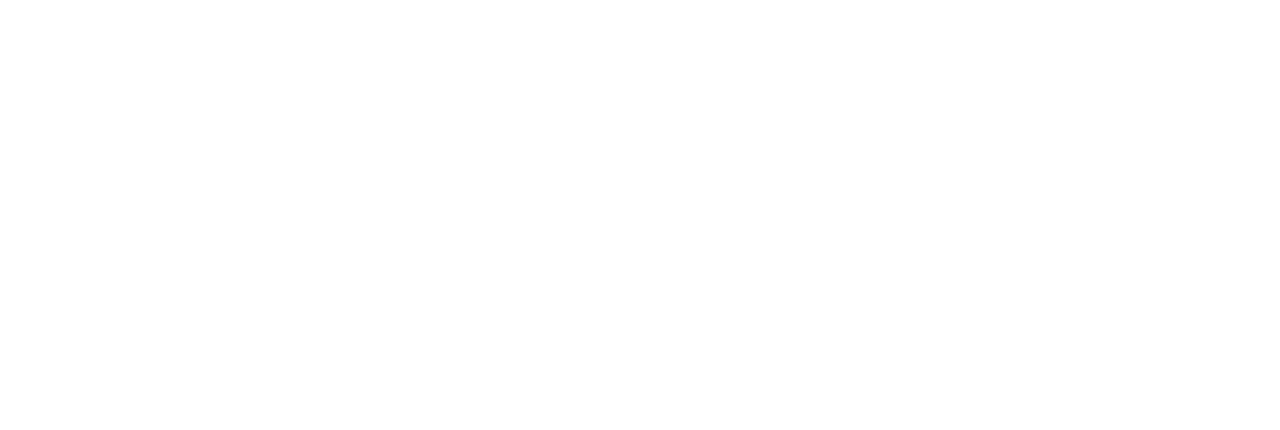
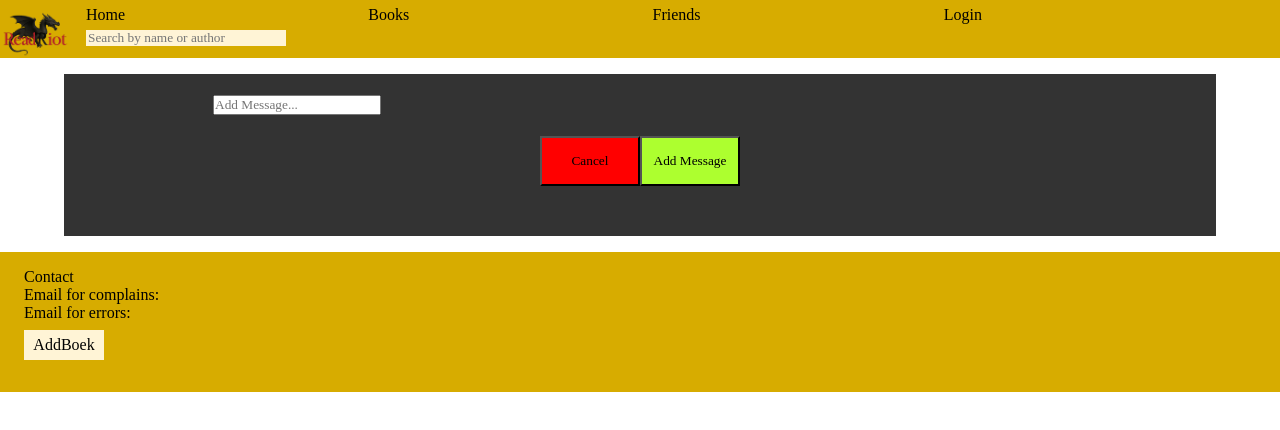
Before and after one commit to Ruveydabal/ReadRiot, a React (Vite) app: page /addmessage in a window 1280 px wide. Before the commit this address had no page. Shown: the top 430 px of the page. Built offline with nearby package versions, Linux system fonts and the light colour scheme; a web font is replaced by a local one.

Commit message:
Add and Delete
Added Add Message and added Delete message in the home page. I also deleted some files that we don't use

```diff
--- a/src/App.jsx
+++ b/src/App.jsx
@@ -6,6 +6,7 @@ import Login from "./pages/Login.jsx";
 import AddBoek from "./pages/AddBoek.jsx";
 import ProfileDetails from "./pages/ProfileDetails.jsx";
 import SearchPage from "./pages/SearchPage.jsx";
+import AddMessage from "./pages/AddMessage.jsx";
 
 const App = () => {
     return (
@@ -13,6 +14,7 @@ const App = () => {
             {/* alle Routes die worden gebruikt in de applicatie */}
             <Route path={"/"} element={<Home />} />
             <Route path={"/addbook"} element={<AddBoek />} />
+            <Route path={"/addmessage"} element={<AddMessage />} />
             <Route path={"/books"} element={<Books />} />
             <Route path={"/friends"} element={<Friends />} />
             <Route path={"/login"} element={<Login />} />
--- a/src/css/Home.scss
+++ b/src/css/Home.scss
@@ -6,7 +6,7 @@
     font-family: "Playfaire Display", serif;
 }
 
-.homeBackgroundWhite{
+.homeBackgroundWhite {
     height: 100%;
     width: 100%;
     display: flex;
@@ -36,6 +36,11 @@
             align-items: center;
             justify-content: center;
 
+            .deletebtn {
+                background-color: #FFF4D6;
+                margin-bottom: 0.2rem;
+            }
+
             .messageId{
                 height: 100%;
                 width: 70%;
@@ -55,7 +60,6 @@
                 border-left: 2px solid #333333;
             }
 
-
             .messageBlock{
                 height: 100%;
                 width: 100%;
@@ -63,7 +67,6 @@
                 flex-direction: row;
                 align-items: center;
                 justify-content: center;
-                //background-color: pink;
 
                 .messageReactionTextBlock{
                     height: 25px;
@@ -71,8 +74,6 @@
                     display: flex;
                     flex-direction: row;
                     justify-content: center;
-                   // background-color: red;
-
 
                 .messageText{
                     color: black;
@@ -88,7 +89,6 @@
                     margin-left: 4px;
                 }
             }
-
         }
 
         .reactionBlock{
@@ -106,10 +106,25 @@
                 flex-direction: row;
                 align-items: center;
                 justify-content: center;
-                  //  background-color: yellow;
+                }
+            }
         }
     }
 }
 
+.buttonmessage {
+    background-color: #FFF4D6;
+    margin-bottom: 1rem;
+    .navLink {
+        height: 30px;
+        width: auto;
+        display: flex;
+        align-items: center;
+        justify-content: center;
+        margin: 0.2rem;
+        a {
+            text-decoration: none;
+            color: black;
         }
     }
+}
--- /dev/null
+++ b/src/pages/AddMessage.jsx
@@ -0,0 +1,71 @@
+import React, { useState } from "react";
+import "../css/Books.scss";
+import Nav from "./Nav.jsx";
+import Footer from "./Footer.jsx";
+import { collection, addDoc } from "firebase/firestore";
+import { useNavigate } from 'react-router-dom';
+import { db } from "../Firebase.jsx";
+
+const AddMessage = () => {
+    const messages = collection(db, "Messages");
+    const navigate = useNavigate();
+
+    //informatie
+    const [getMessage, setMessage] = useState({
+        message: "",
+    })
+
+    //create message
+    const createMessage = async () => {
+        try {
+            await addDoc(messages, {
+                message: getMessage.message,
+            });
+            //als alles ingevuld is word je terug gestuurd naar de home pagina
+            navigate("/");
+        } catch (error) {
+            //error handeling
+            console.error("Fout bij toevoegen message:", error);
+            alert("Er ging iets mis bij het toevoegen van een message.");
+        }
+    };
+
+    return (
+        <>
+            <Nav />
+
+            <div className="background">
+                <div className="addToDatabase">
+                    <div className="alignitemsdatabase">
+                        <div className="addTitle">
+                            {/* input message */}
+                            <input
+                                className="message"
+                                type="text"
+                                placeholder="Add Message..."
+                                value={getMessage.message}
+                                onChange={(e) => setMessage({ message: e.target.value })}
+                            />
+                        </div>
+                    </div>
+                    <div className="buttondetails">
+                        <div className="btns">
+                            {/* cancel button brengt je terug naar home */}
+                            <button className="cancelbtn" onClick={() => navigate("/")}>
+                                Cancel
+                            </button>
+                            {/* add button brengt je terug naar home */}
+                            <button className="addbtn" onClick={createMessage}>
+                                Add Message
+                            </button>
+                        </div>
+                    </div>
+                </div>
+            </div>
+
+            <Footer />
+        </>
+    );
+}
+
+export default AddMessage;
--- a/src/pages/HomePostedMessages.jsx
+++ b/src/pages/HomePostedMessages.jsx
@@ -1,14 +1,15 @@
 import "../css/Home.scss";
 import React, { useEffect, useState } from 'react';
-import { getDocs, collection, doc } from "firebase/firestore";
+import { getDocs, collection, doc, deleteDoc } from "firebase/firestore";
 import { db } from "../Firebase.jsx";
+import { Link } from "react-router-dom";
 
 const HomePostedMessages = () => {
     const [getMessages, SetGetMessages] = useState([]);
     const messages = collection(db, "Messages");
 
-     const [getReactions, SetGetReactions] = useState([]);
-     const reaction = collection(db, "Reactions");
+    const [getReactions, SetGetReactions] = useState([]);
+    const reaction = collection(db, "Reactions");
 
     useEffect(() => {
         const getMessageDetails = async () => {
@@ -26,24 +27,34 @@ const HomePostedMessages = () => {
             getReactionDetails();
     }, [])
 
-//  console.log("Messages:", getMessages);
-// console.log("Reactions:", getReactions);
-
+    const deleteBook = async (id) => {
+        await deleteDoc(doc(collection(db, "Messages"), id));
+    }
 
     return (
         <div className="homeBackgroundWhite">
             <div className="homeContainer">
-                {getMessages && getMessages.map((messages) => (
+                {getMessages && getMessages.map((message) => (
                 <section className="homeFeed">
-                    <div className="messageId" key={messages.id}>
+                    <div className="messageId" key={message.id}>
                         <div className="messageBlock">
                             <div className="messageReactionTextBlock">
-                                <a className="messageText">{messages.message}</a>
+                                <a className="messageText">{message.message}</a>
                             </div>
                         </div>
-
+                        {/* Delete */}
+                        <button
+                            className="deletebtn"
+                            onClick={async () => {
+                                await deleteBook(message.id);
+                                // Verwijder lokaal uit state na deleten
+                                SetGetMessages(getMessages.filter((m) => m.id !== message.id));
+                            }}
+                        >
+                            Delete Message
+                        </button>
                     </div>
-                      {getReactions.filter((reaction) => reaction.Message_id === messages.id)
+                      {getReactions.filter((reaction) => reaction.Message_id === message.id)
                       .map((reaction) => (
                             <div className="reactionId" key={reaction.id}>
                                 <div className="reactionBlock">
@@ -54,19 +65,18 @@ const HomePostedMessages = () => {
 
                             </div>
                         ))}
-
-
-
                 </section>
                 ))}
+                <div className="buttonmessage">
+                    <div className="navLink">
+                        <Link to={"/addmessage"} >
+                            Add Message
+                        </Link>
+                    </div>
+                </div>
             </div>
-
-
         </div>
     );
-
-
 };
 
-
 export default HomePostedMessages;
```
Also changed, not shown: src/pages/AllBooksSameAutheur.jsx (deleted, +0 -15 lines), src/pages/BookDetails.jsx (deleted, +0 -27 lines), src/pages/BookDetailsPage.jsx (deleted, +0 -17 lines), src/pages/ProfileMessages.jsx (deleted, +0 -14 lines). Lines whose indentation alone changed are shown as unchanged.
